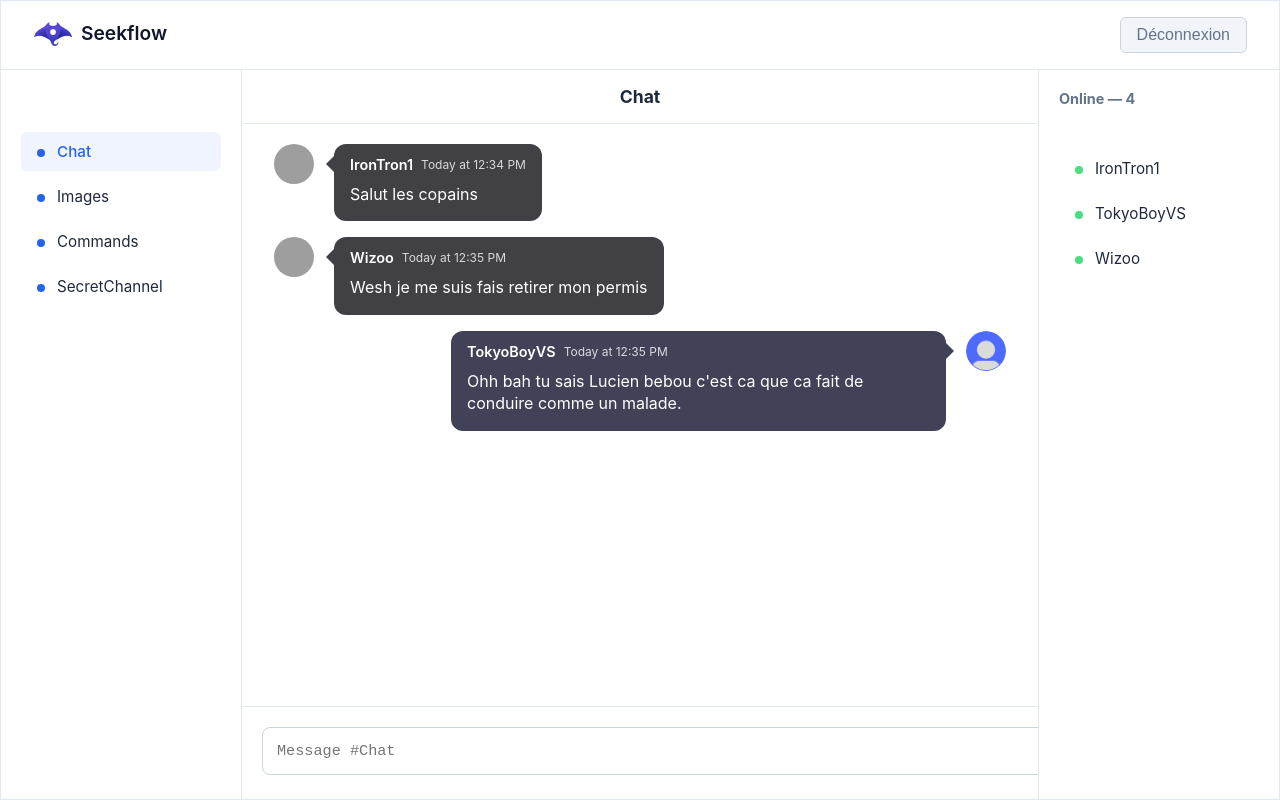
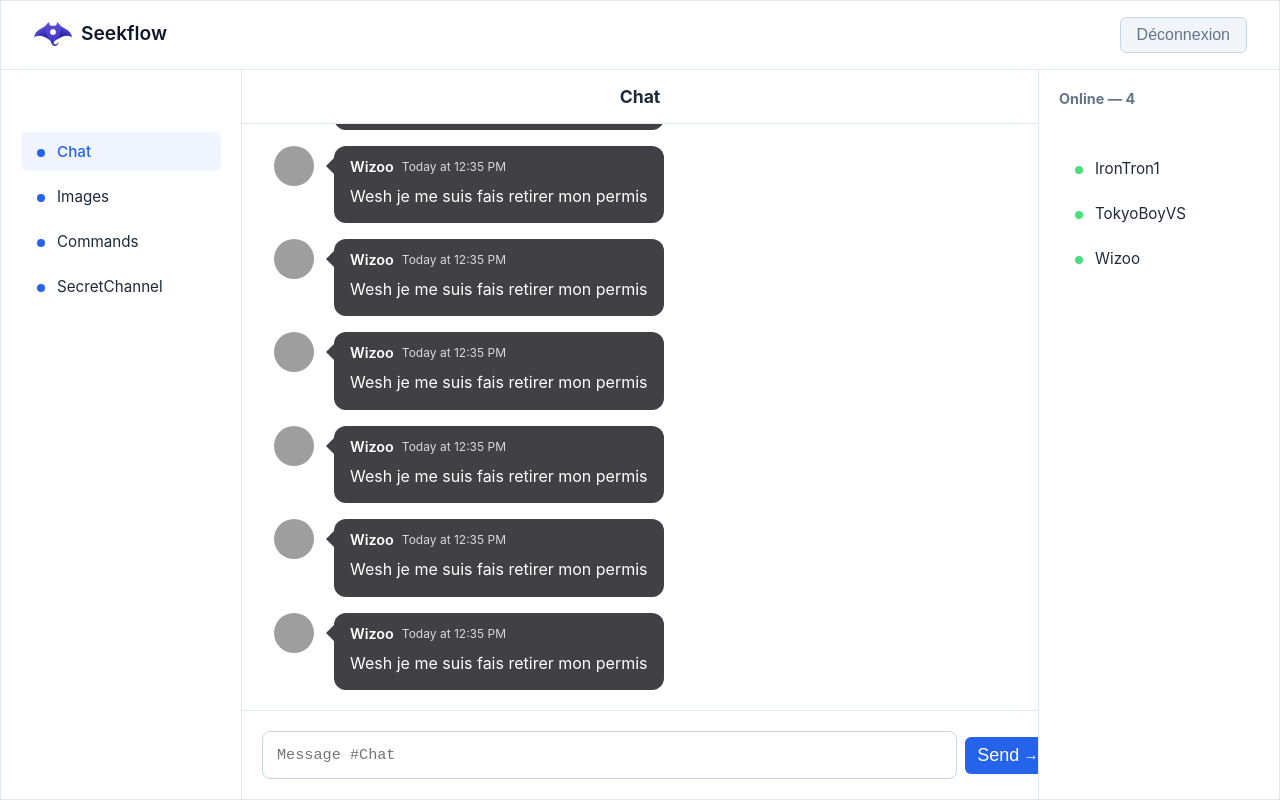
Before and after one commit to CFPT-Informatique/M306-ANT, a React (Create React App) app in the folder frontend/: page /chat in a window 1280 px wide. Built offline with nearby package versions, Linux system fonts and the light colour scheme; grey boxes are pictures that could not be loaded.

Commit message:
Add dynamic message handling Add auto-scroll Limits auto-scroll to the messages area only Add auto-focus on the input field after sending a message Add the functionnality to send message by pressing enter key while on the textarea

```diff
--- a/frontend/src/components/css/home.module.css
+++ b/frontend/src/components/css/home.module.css
@@ -50,6 +50,7 @@
 .mainContent {
   flex: 1;
   display: flex;
+  overflow: hidden;
   margin: 0;
 }
 
@@ -100,6 +101,7 @@
   flex: 1;
   display: flex;
   flex-direction: column;
+  overflow: hidden;
   background: #fff;
   min-width: 600px;
 }
@@ -115,6 +117,7 @@
   flex: 1;
   padding: 20px;
   overflow-y: auto;
+  -webkit-overflow-scrolling: touch;
   display: flex;
   flex-direction: column;
   gap: 16px;
@@ -240,22 +243,51 @@
   background: #fff;
   border-top: 1px solid #e2e8f0;
   border-bottom: 1px solid #e2e8f0;
+  display: flex;
+  align-items: center;
+  gap: 8px;
 }
 
 .chatInput {
-  width: 100%;
+  flex: 1;
+  max-width: 88%;
+  min-width: 88%;
   padding: 14px;
   border: 1px solid #cbd5e1;
   border-radius: 8px;
   font-size: 0.95rem;
   resize: none;
-  transition: all 0.2s ease;
+  overflow: hidden;
+  transition: border-color 0.2s ease;
 }
 
 .chatInput:focus {
-  outline: none;
   border-color: #94a3b8;
   box-shadow: 0 0 0 2px #e2e8f0;
+}
+
+.sendButton {
+  background: #2563eb;
+  color: #fff;
+  border: none;
+  padding: 8px 12px;
+  border-radius: 6px;
+  font-weight: 500;
+  font-size: large;
+  cursor: pointer;
+  display: flex;
+  align-items: center;
+  gap: 4px;
+  transition: background 0.2s ease;
+  height: auto;
+}
+
+.sendButton:hover {
+  background: #1e40af;
+}
+
+.sendArrow {
+  font-size: 0.85em;
 }
 
 .userList h3 {
--- a/frontend/src/components/home.jsx
+++ b/frontend/src/components/home.jsx
@@ -1,17 +1,62 @@
-import React from "react";
+import React, { useState, useRef, useEffect } from "react";
 import styles from "./css/home.module.css";
 import seekflowLogo from "./assets/seekflow.png"
 
 function Home() {
+    // --- STATE FOR MESSAGES + INPUT ---
+    const [messages, setMessages] = useState([
+        { author: "IronTron1", text: "Salut les copains", timestamp: new Date("2025-04-17T12:34:00") },
+        { author: "Wizoo", text: "Wesh je me suis fais retirer mon permis", timestamp: new Date("2025-04-17T12:35:00") },
+        { author: "IronTron1", text: "Salut les copains", timestamp: new Date("2025-04-17T12:34:00") },
+        { author: "Wizoo", text: "Wesh je me suis fais retirer mon permis", timestamp: new Date("2025-04-17T12:35:00") },
+        { author: "Wizoo", text: "Wesh je me suis fais retirer mon permis", timestamp: new Date("2025-04-17T12:35:00") },
+        { author: "Wizoo", text: "Wesh je me suis fais retirer mon permis", timestamp: new Date("2025-04-17T12:35:00") },
+        { author: "Wizoo", text: "Wesh je me suis fais retirer mon permis", timestamp: new Date("2025-04-17T12:35:00") },
+        { author: "Wizoo", text: "Wesh je me suis fais retirer mon permis", timestamp: new Date("2025-04-17T12:35:00") },
+        { author: "Wizoo", text: "Wesh je me suis fais retirer mon permis", timestamp: new Date("2025-04-17T12:35:00") },
+        { author: "Wizoo", text: "Wesh je me suis fais retirer mon permis", timestamp: new Date("2025-04-17T12:35:00") }
+    ]);
+    const [input, setInput] = useState("");
+
+    // --- REFERENCES FOR AUTO-SCROLL + AUTO-FOCUS ---
+    const messagesRef = useRef(null);
+    const inputRef = useRef(null);
+
+    // --- LOGOTU HANDLER ---
     const handleLogout = () => {
         localStorage.removeItem("authToken");
         window.location.href = "/login";
     };
 
     // const handleChannelSelect = (channelName) => {
-    //     // Logique de changement de channel ici
+    //     // TODO : channel change logic here
     // };
 
+    // --- SEND HANDLER ---
+    const handleSend = (e) => {
+        if (e) e.preventDefault();  // empêche le saut de ligne quand on appuyes sur enter
+        if (!input.trim()) return;
+        const newMsg = {
+            author: "TokyoBoyVS",   // TODO : replace with the dynamic variable containing (own) username
+            text: input.trim(),
+            timestamp: new Date()
+        };
+        setMessages(prev => [...prev, newMsg]);
+        setInput("");
+        // TODO: send over WebSocket here
+
+        inputRef.current?.focus();  // garde le focus sur la textarea
+    };
+
+    // --- AUTO-SCROLL
+    useEffect(() => {
+        const el = messagesRef.current;
+        if (el) {
+            el.scrollTop = el.scrollHeight;
+        }
+    }, [messages])
+
+    // --- RENDER ---
     return (
         <div className={styles.homeContainer}>
             {/* Header */}
@@ -25,13 +70,13 @@ function Home() {
                 </button>
             </header>
 
-            {/* Contenu principal : aside gauche (channels), chat central, aside droit (users) */}
+            {/* Main content : aside left (channels), chat in th emiddle, aside right (users) */}
             <div className={styles.mainContent}>
-                {/* Liste des salons (channels) */}
+                {/* Channels list */}
                 <aside className={styles.channelList}>
                     <ul className={styles.channelList}>
-                        {/* Ci dessous un exemple du fonctionnement de la selection des channels.
-                        À adapter en fonction de comment on fait le reste...
+                        {/* Below an example of how we could handle the channel switch.
+
                         <li
                             key={channel}
                             onClick={() => handleChannelSelect(channel)}
@@ -46,56 +91,69 @@ function Home() {
                     </ul>
                 </aside>
 
-                {/* Fenêtre de chat */}
+                {/* Chat flow where all the messages appear with messages "bubbles" and the PFPs */}
                 <section className={styles.chatWindow}>
-                    {/* Titre du salon actif */}
                     <h2>Chat</h2>
-
-                    {/* Zone d'affichage des messages */}
-                    <div className={styles.messages}>
-                        <div className={styles.message}>
-                            <div className={`${styles.messageAvatar} ${styles.user}`} />
-                            <div className={styles.messageContent}>
-                                <div className={styles.messageHeader}>
-                                    <span className={styles.author}>IronTron1</span>
-                                    <span className={styles.timestamp}>Today at 12:34 PM</span>
+                    <div className={styles.messages} ref={messagesRef}>
+                        {messages.map((msg, i) => {
+                            const isOwn = msg.author === "TokyoBoyVS";
+                            return (
+                                <div
+                                    key={i}
+                                    className={`${styles.message} ${isOwn ? styles.ownMessage : ""}`}
+                                >
+                                    <div
+                                        className={`${styles.messageAvatar} ${isOwn ? styles.me : styles.user}`}
+                                    />
+                                    <div className={styles.messageContent}>
+                                        <div className={styles.messageHeader}>
+                                            <span className={styles.author}>{msg.author}</span>
+                                            <span className={styles.timestamp}>
+                                                Today at{" "}
+                                                {msg.timestamp.toLocaleTimeString("en-US", {
+                                                    hour: "numeric",
+                                                    minute: "2-digit"
+                                                })}
+                                            </span>
+                                        </div>
+                                        <div className={styles.messageText}>{msg.text}</div>
+                                    </div>
                                 </div>
-                                <div className={styles.messageText}>Salut les copains</div>
-                            </div>
-                        </div>
-                        <div className={styles.message}>
-                            <div className={`${styles.messageAvatar} ${styles.user}`} />
-                            <div className={styles.messageContent}>
-                                <div className={styles.messageHeader}>
-                                    <span className={styles.author}>Wizoo</span>
-                                    <span className={styles.timestamp}>Today at 12:35 PM</span>
-                                </div>
-                                <div className={styles.messageText}>Wesh je me suis fais retirer mon permis</div>
-                            </div>
-                        </div>
-                        <div className={`${styles.message} ${styles.ownMessage}`}>
-                            <div className={`${styles.messageAvatar} ${styles.me}`} />
-                            <div className={styles.messageContent}>
-                                <div className={styles.messageHeader}>
-                                    <span className={styles.author}>TokyoBoyVS</span>
-                                    <span className={styles.timestamp}>Today at 12:35 PM</span>
-                                </div>
-                                <div className={styles.messageText}>Ohh bah tu sais Lucien bebou c'est ca que ca fait de conduire comme un malade.</div>
-                            </div>
-                        </div>
+                            );
+                        })}
                     </div>
 
-                    {/* Barre de saisie de message */}
+                    {/* Input area (input box, send button, maybe later attach files button) */}
                     <div className={styles.inputContainer}>
                         <textarea
+                            ref={inputRef}
                             className={styles.chatInput}
-                            placeholder={`Message #Chat`}
+                            placeholder="Message #Chat"
                             rows={1}
+                            value={input}
+                            onChange={e => setInput(e.target.value)}
+                            onInput={e => {
+                                e.target.style.height = "auto";
+                                e.target.style.height = `${e.target.scrollHeight}px`;
+                            }}
+                            onKeyDown={e => {
+                                if (e.key === "Enter" && !e.shiftKey) {
+                                    handleSend(e);
+                                }
+                            }}
                         />
+                        <button
+                            type="button"
+                            className={styles.sendButton}
+                            onClick={handleSend}
+                        >
+                            Send <span className={styles.sendArrow}>→</span>
+                        </button>
                     </div>
                 </section>
 
-                {/* Liste des utilisateurs (membres du salon) */}
+                {/* List of user (channel members) */}
+                {/* TODO : make the list dynamically loads depending on who's on the channel */}
                 <aside className={styles.userList}>
                     <h3>Online — 4</h3>
                     <ul className={styles.userList}>
```
